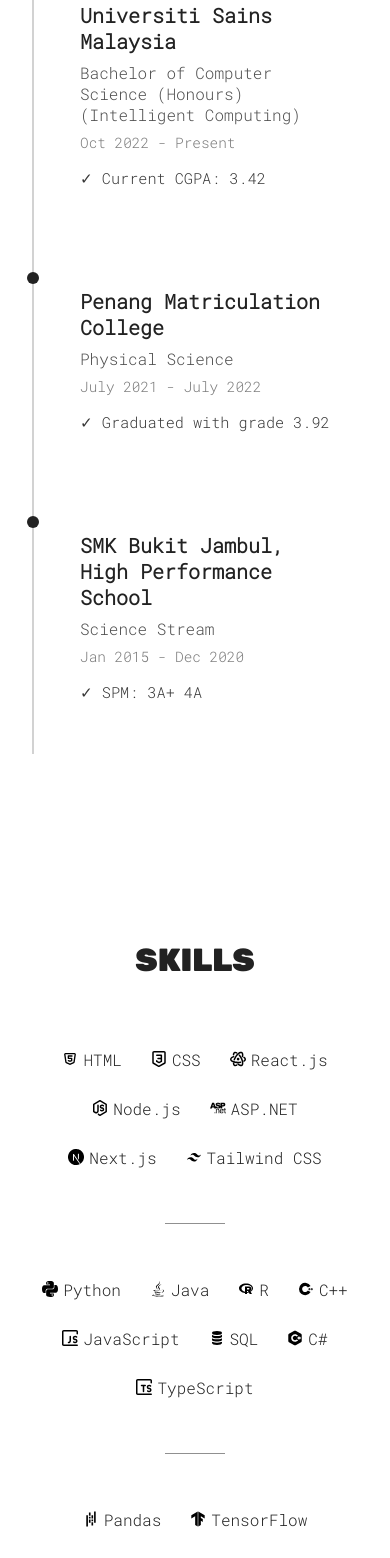
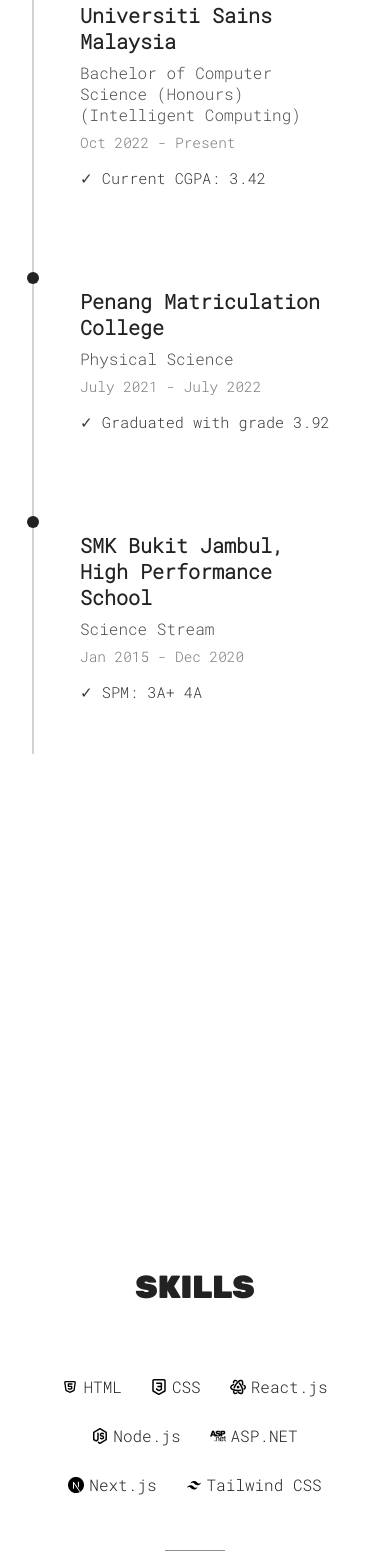
Before and after one commit to danishayman/Portfolio, a React (Vite) app: page / in a window 390 px wide. Shown: the part 1036-2594 px from the top of the page. Built offline with nearby package versions, Linux system fonts and the light colour scheme.

Commit message:
FIxed mobile scroll jumping bug

```diff
--- a/src/component/Education/Education.module.css
+++ b/src/component/Education/Education.module.css
@@ -1,5 +1,5 @@
 .container {
-  min-height: 100dvh;
+  min-height: 130vh;
   display: flex;
   flex-direction: column;
   align-items: center;
--- a/src/component/Hero/Hero.module.css
+++ b/src/component/Hero/Hero.module.css
@@ -4,7 +4,7 @@
   justify-content: center;
   gap: 20px;
   text-align: center;
-  height: 100dvh;
+  height: 100vh;
   min-height: 500px;
   user-select: none;
 }
--- a/src/component/Projects/Projects.module.css
+++ b/src/component/Projects/Projects.module.css
@@ -3,7 +3,7 @@
   flex-direction: column;
   text-align: center;
   padding: 1.5rem;
-  min-height: 100dvh;
+  min-height: 120vh;
 
   img {
     width: 200px;
--- a/src/component/Skills/Skills.module.css
+++ b/src/component/Skills/Skills.module.css
@@ -3,7 +3,7 @@
   flex-direction: column;
   text-align: center;
   padding: 1.5rem;
-  min-height: 100dvh;
+  min-height: 120vh;
   justify-content: center;
   gap: 1.5rem;
 
--- a/src/component/Work/Work.module.css
+++ b/src/component/Work/Work.module.css
@@ -1,5 +1,5 @@
 .container {
-    min-height: 100dvh;
+    min-height: 120vh;
     display: flex;
     flex-direction: column;
     align-items: center;
```
